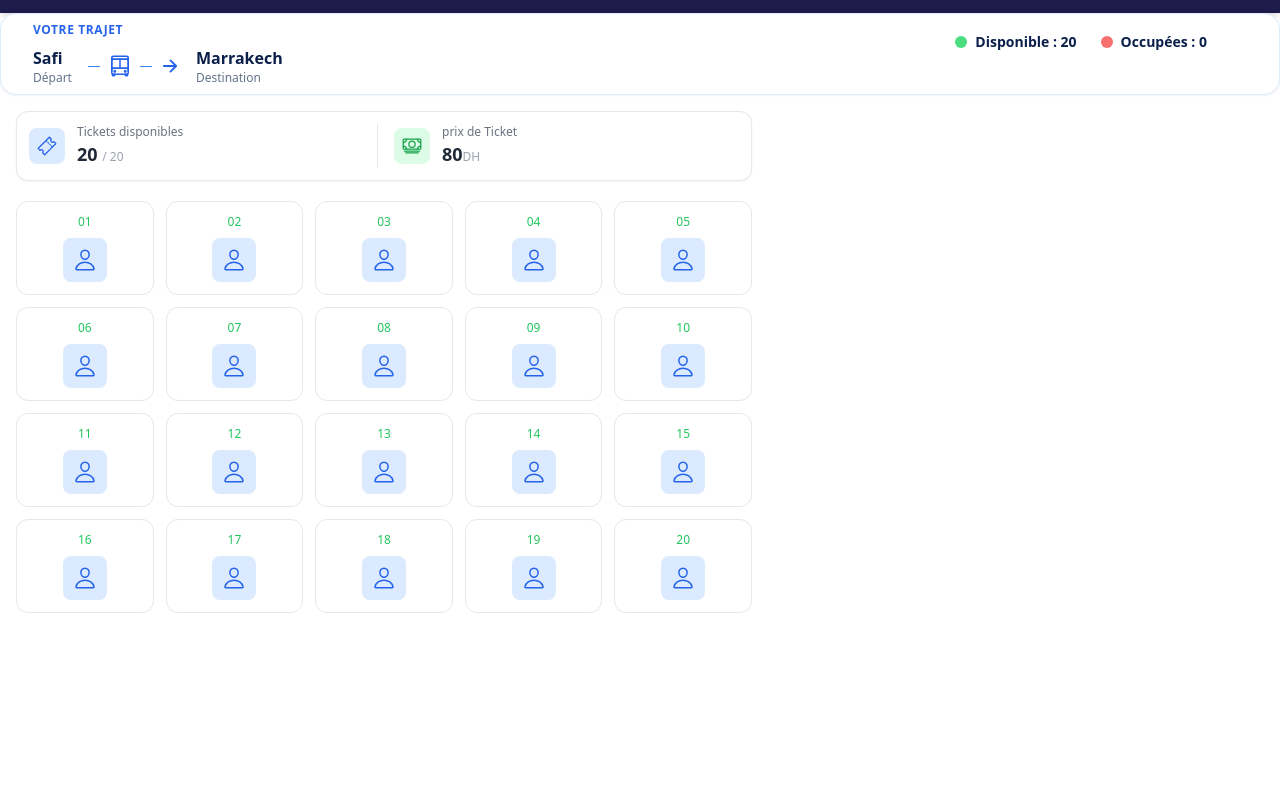
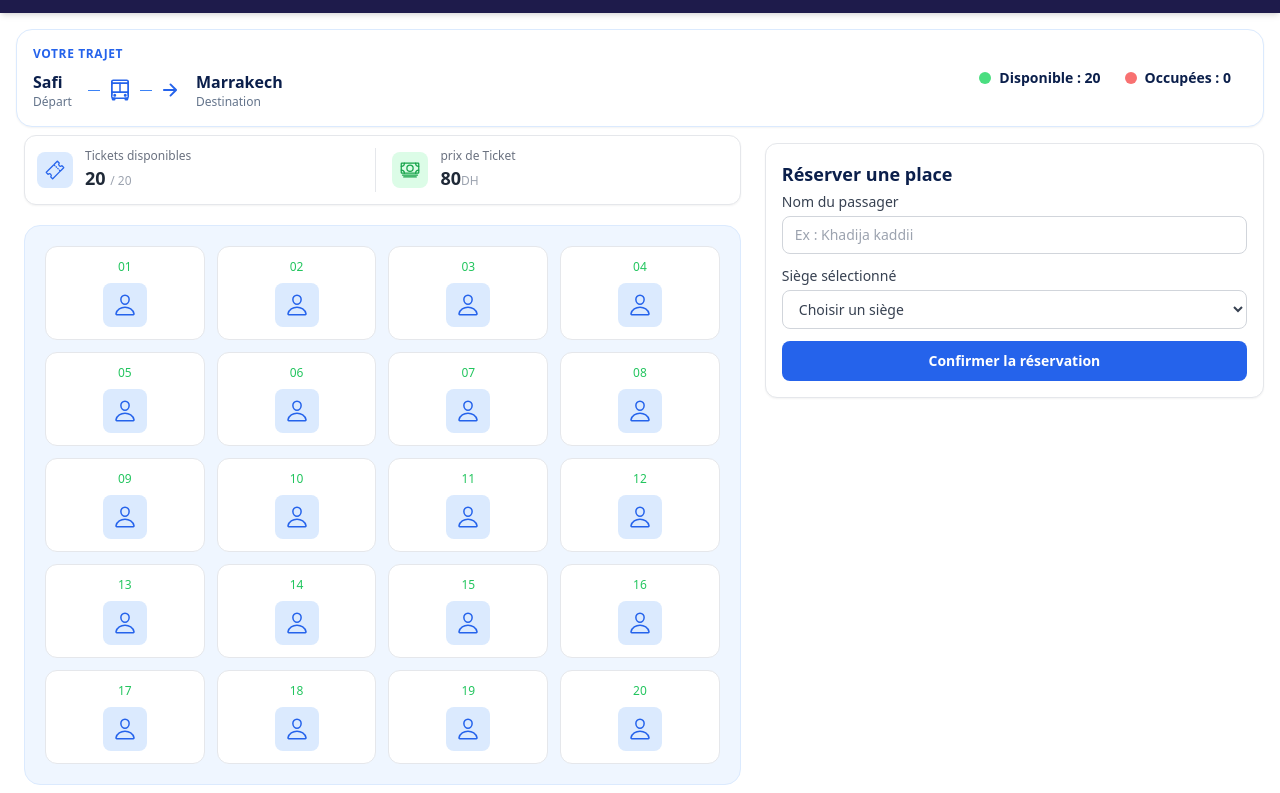
Before and after one commit to kaddi20/BusDirect, a website: page dist/index.html in a window 1280 px wide. Shown: the part 51-844 px from the top of the page. Before the commit the page ends 800 px from the top, so only its background shows below. Drawn offline with nearby package versions, Linux system fonts and the light colour scheme.

Commit message:
Ajouter le formulaire de réservation

```diff
--- a/dist/index.html
+++ b/dist/index.html
@@ -26,7 +26,8 @@
     </div>
   </nav>
 </header>
-<section class="mx-auto max-w-360 rounded-2xl border border-blue-100 bg-white px-8 p-2 shadow-sm">
+
+<section class="mx-4 mt-4 rounded-2xl border border-blue-100 bg-white p-4 shadow-sm">
     <div class="flex flex-col justify-between gap-5 sm:flex-row sm:items-center">
         <div>
             <p class="mb-2 text-xs font-semibold tracking-wider text-blue-600"> VOTRE TRAJET</p>
@@ -48,24 +49,22 @@
             </div>
         </div>
 
-    <div class="mb-6 flex items-center justify-end gap-6 pr-10">
+    <div class="flex items-center justify-end gap-6 px-4 py-3">
       <div class="flex items-center gap-2">
         <span class="h-3 w-3 rounded-full bg-green-400"></span>
-        <span class="text-sm font-semibold text-[#0B1F4B]">
-            Disponible : 20
-        </span>
+        <span class="text-sm font-semibold text-[#0B1F4B]">Disponible : 20</span>
       </div>
-    <div class="flex items-center gap-2">
-        <span class="h-3 w-3 rounded-full bg-red-400"></span>
-        <span class="text-sm font-semibold text-[#0B1F4B]">
-            Occupées : 0
-        </span>
-    </div>
+      <div class="flex items-center gap-2">
+      <span class="h-3 w-3 rounded-full bg-red-400"></span>
+      <span class="text-sm font-semibold text-[#0B1F4B]">Occupées : 0</span>
   </div>
+</div>
   </div>
 </section>
 
-<main class="w-full lg:w-[60%] p-4">
+<div class="flex flex-row items-start gap-4 px-4">
+
+ <main class="w-[60%] min-w-0 p-2">
   <div class="border border-gray-200 rounded-xl bg-white p-3 mb-5 shadow-sm">
     <div class="grid grid-cols-2 gap-3">
       <div class="flex items-center gap-3 border-r border-gray-200 pr-3">
@@ -92,8 +91,8 @@
     </div>
   </div>
 
-  <section>
-    <div class="grid grid-cols-2 sm:grid-cols-3 md:grid-cols-4 xl:grid-cols-5 gap-3">
+  <section class="bg-blue-50 border border-blue-100 rounded-2xl p-4 sm:p-5">
+    <div class="grid grid-cols-2 sm:grid-cols-3 lg:grid-cols-4 gap-3">
       <div class="bg-white rounded-xl border border-gray-200 p-3 flex flex-col items-center gap-2">
         <span class="text-xs text-green-500">01</span>
         <div class="w-11 h-11 rounded-lg bg-blue-100 text-blue-600 flex items-center justify-center text-2xl">
@@ -214,10 +213,48 @@
           <ion-icon name="person-outline"></ion-icon>
         </div>
       </div>
-
     </div>
   </section>
 </main>
-
+<section class="w-[40%] shrink-0 mt-4">
+  <div class="rounded-xl border border-gray-200 bg-white p-4 shadow-sm">
+    <h2 class="mb-1 text-lg font-bold text-[#0B1F4B]">Réserver une place</h2>
+    <form id="reservationForm" class="flex flex-col gap-3">
+      <div>
+        <label for="nom" class="mb-1 block text-sm font-medium text-gray-700">Nom du passager</label>
+        <input type="text" name="nom" placeholder="Ex : Khadija kaddii" required class="w-full rounded-lg border border-gray-300 px-3 py-2 text-sm outline-none focus:border-blue-500 focus:ring-2 focus:ring-blue-100">
+      </div>
+      <div>
+        <label for="siege" class="mb-1 block text-sm font-medium text-gray-700">Siège sélectionné</label>
+        <select c id="siege" name="siege" class="block w-full rounded-lg border border-gray-300 bg-white px-3 py-2 text-sm text-gray-700 outline-none focus:border-blue-500 focus:ring-2 focus:ring-blue-100">
+          <option value="" selected>Choisir un siège</option>
+          <option value="01">Siège 01</option>
+          <option value="02">Siège 02</option>
+          <option value="03">Siège 03</option>
+          <option value="04">Siège 04</option>
+          <option value="05">Siège 05</option>
+          <option value="06">Siège 06</option>
+          <option value="07">Siège 07</option>
+          <option value="08">Siège 08</option>
+          <option value="09">Siège 09</option>
+          <option value="10">Siège 10</option>
+          <option value="11">Siège 11</option>
+          <option value="12">Siège 12</option>
+          <option value="13">Siège 13</option>
+          <option value="14">Siège 14</option>
+          <option value="15">Siège 15</option>
+          <option value="16">Siège 16</option>
+          <option value="17">Siège 17</option>
+          <option value="18">Siège 18</option>
+          <option value="19">Siège 19</option>
+          <option value="20">Siège 20</option>
+        </select>
+      </div>
+      <button type="submit"class="w-full rounded-lg bg-blue-600 px-4 py-2.5 text-sm font-semibold text-white transition hover:bg-blue-700">
+        Confirmer la réservation</button>
+    </form>
+  </div>
+  </div>
+</section>
 </body>
 </html>
```
